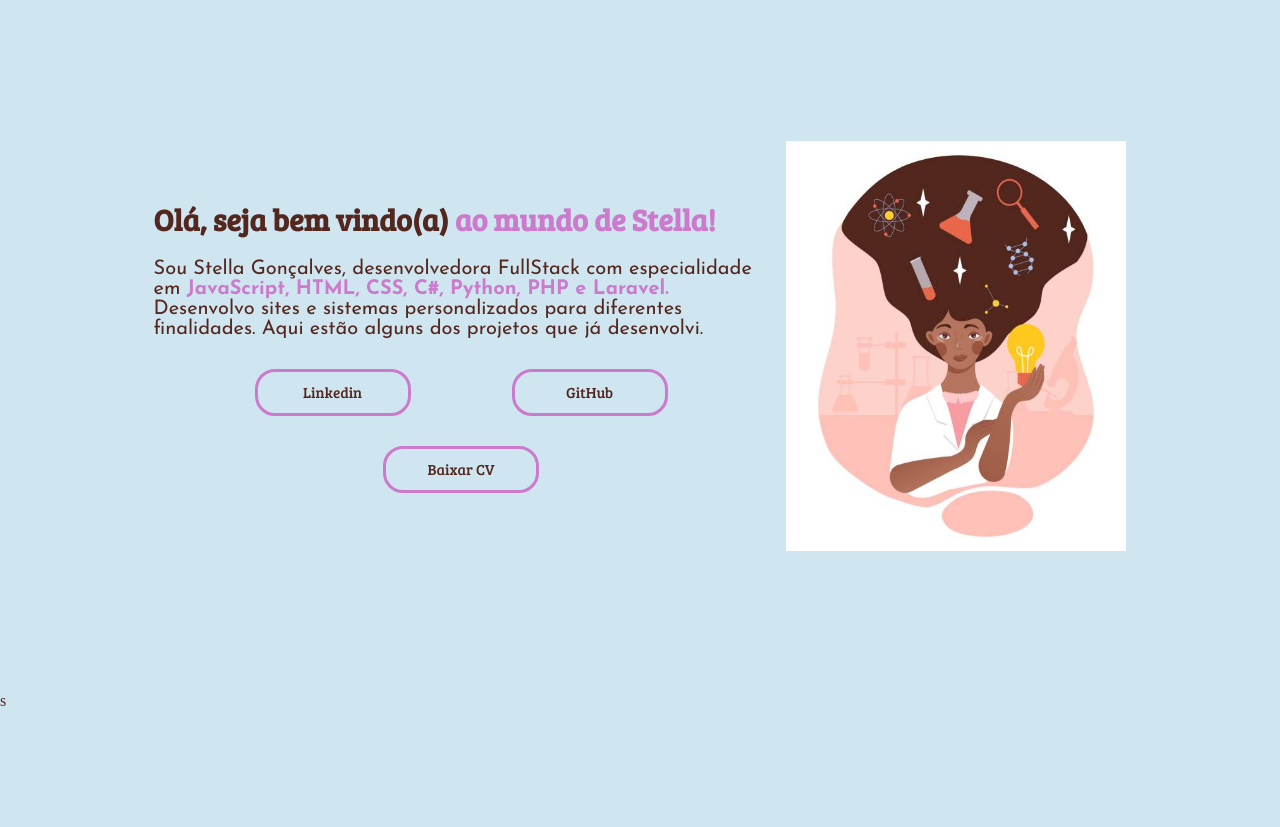
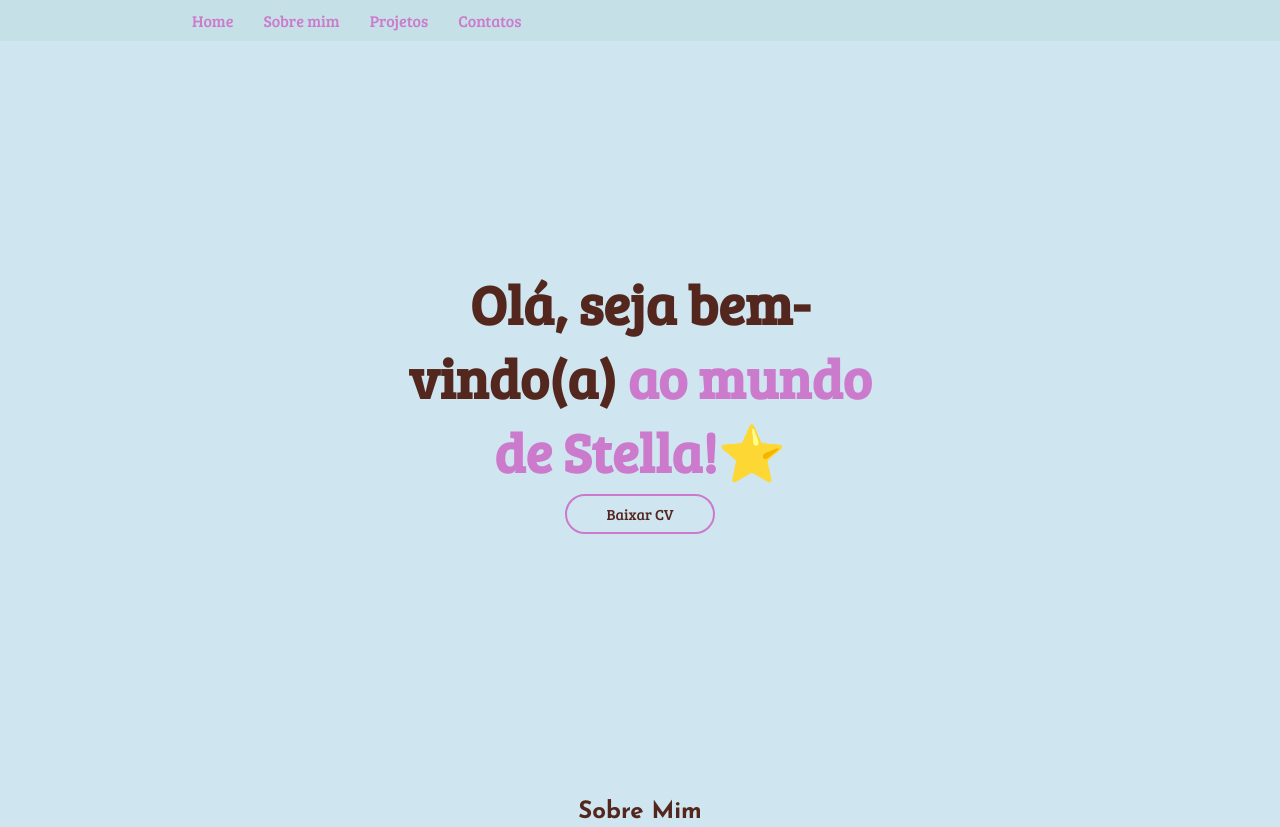
Before and after one commit to stellag2003/Portfolio, a plain HTML site: page index.html in a window 1280 px wide. Shown: the top 827 px of the page. Drawn offline with Linux system fonts and the light colour scheme.

Commit message:
organizei o sobre mim

```diff
--- a/index.html
+++ b/index.html
@@ -1,29 +1,68 @@
 <!DOCTYPE html>
-<html lang="en">
+<html lang="pt-br">
 <head>
     <meta charset="UTF-8">
     <meta name="viewport" content="width=device-width, initial-scale=1.0">
-    <link rel="stylesheet" href="style.css">
+    <link rel="stylesheet" href="styles/style.css">
     <title>Portfolio</title>
 </head>
 <body>
-   <header></header>
-   <main class="apresentacao">
-      <section class="apresentacao_conteudo">
-        <h1 class="apresentacao_conteudo_titulo" >Olá, seja bem vindo(a)<strong class="titulo-destaque"> ao mundo de Stella!</strong></h1>
-        <p class="apresentacao_conteudo_texto">Sou Stella Gonçalves, desenvolvedora <span>FullStack</span> com especialidade em <strong class="titulo-destaque">JavaScript, HTML, CSS, C#, Python, PHP e Laravel.</strong> Desenvolvo sites e sistemas personalizados para diferentes finalidades. Aqui estão alguns dos projetos que já desenvolvi.</p>
-        <div class="apresentacao_links">
-            <a class="apresentacao_links_link" href="https://www.linkedin.com/in/stella-goncalves-mendonca/" target="_blank">Linkedin</a>
-            <a class="apresentacao_links_link" href="https://github.com/stellag2003" target="_blank">GitHub</a>
+   <header class="cabecalho">
+      <nav class="cabecalho_menu">
+         <a class="cabecalho_menu_link" href="#inicio">Home</a>
+         <a class="cabecalho_menu_link" href="#sobre">Sobre mim</a>
+         <a class="cabecalho_menu_link" href="#projetos">Projetos</a>
+         <a class="cabecalho_menu_link" href="#contatos">Contatos</a>
+      </nav>
+   </header>
+   <main class="apresentacao" id="inicio">
+       <section class="apresentacao_conteudo">
+          <h1 class="apresentacao_conteudo_titulo">Olá, seja bem-vindo(a) <strong class="titulo-destaque">ao mundo de Stella!⭐</strong></h1>
+          <div class="apresentacao_links">
+            <a class="apresentacao_links_link" href="https://drive.google.com/file/d/117lI3iaPqYYvgtx_no6aFALc-J1Da2uP/view?usp=sharing" target="_blank">Baixar CV</a>
+          </div>
+       </section>
+
+       <section id="sobre">
+        <h2>Sobre Mim</h2>
+        <div class="apresentacao_conteudo_flex">
+            <p class="apresentacao_conteudo_texto">
+                Sou Stella Gonçalves, desenvolvedora FullStack movida pela paixão por tecnologia,
+                inovação e pela vontade de deixar minha marca no mundo, tudo isso enquanto me divirto no processo!
+                Tenho experiência em <strong class="titulo-destaque">JavaScript, HTML, CSS, C# (.NET), Python, PHP,
+                Laravel e SQL</strong>, criando sites e sistemas que são a cara de quem os utiliza.
+                Também sou apaixonada por design, e acredito que a estética e a funcionalidade devem andar sempre juntas.
+                Atualmente, curso <strong class="titulo-destaque">Engenharia de Software</strong>, onde continuo ampliando minhas habilidades e visão sobre o
+                universo da programação. Estou sempre em busca de aprender mais e aplicar soluções inovadoras, eficientes
+                e, quem sabe, fazer o mundo um pouco mais tecnológico (e descontraído)! <strong class="titulo-destaque">Aqui estão alguns dos projetos que
+                já desenvolvi.</strong>
+            </p>
+            <img src="assets/garota.jpg" alt="Ilustração de uma garota" class="imagem">
         </div>
-        <div class="btn-curriculo">
-            <a class="apresentacao_links_link"href="https://drive.google.com/file/d/117lI3iaPqYYvgtx_no6aFALc-J1Da2uP/view?usp=sharing" target="_blank">Baixar CV</a>
-        </div>
+    </section>
 
-    </section>
-    <img src="garota.jpg" alt="ilustração de uma garota" class="imagem">
+            <h2>Projetos</h2>
+        </section>
+
+        <section id="contatos">
+            <h2>Contatos</h2>
+            <div class="apresentacao_links">
+                <h2 class="apresentacao_links_sub">Minhas redes:</h2>
+                <a class="apresentacao_links_link" href="https://www.linkedin.com/in/stella-goncalves-mendonca/" target="_blank">
+                    <img src="assets/linkedin.png" alt=""> LinkedIn
+                </a>
+                <a class="apresentacao_links_link" href="https://github.com/stellag2003" target="_blank">
+                    <img src="assets/github.png" alt=""> GitHub
+                </a>
+            </div>
+        </section>
+
    </main>
-<footer></footer>
+
+    <footer class="rodape">
+        <p>© Stella Gonçalves 2025</p>
+    </footer>
+
     <script src="script.js"></script>
 </body>
-</html>s
+</html>
--- a/style.css
+++ /dev/null
@@ -1,87 +0,0 @@
-
-@import url('https://fonts.googleapis.com/css2?family=Bree+Serif&family=Inconsolata:wght@200..900&family=Josefin+Sans:ital,wght@0,100..700;1,100..700&display=swap');
-
-* {
-    margin: 0;
-    padding: 0;
-    /*da um reset em todos os elementos da tela, nos
-    seus margins e paddings*/
-}
-
-.imagem{
-    height: 410px;
-    width: 35%;
-}
-
-body{
-    box-sizing: border-box;
-    height: 100vh;
-    background-color: #CFE5F0;
-    color: #53271E;
-
-}
-
-.titulo-destaque{
-    color: #CC7ACC;
-}
-
-.apresentacao{
-    margin: 11% 12%;
-    display:flex;
-    align-items: center;
-    justify-content: space-between;
-}
-
-.apresentacao_conteudo{
-    width: 615px;
-    display: flex;
-    flex-direction: column;
-    gap: 20px;
-
-}
-
-.apresentacao_conteudo_titulo{
-    font-size: 30px;
-    font-family: "Bree Serif", serif;
-
-}
-
-.apresentacao_conteudo_texto{
-    font-size: 20px;
-    font-family: "Josefin Sans", serif;
-}
-
-.apresentacao_links{
-    display: flex;
-    justify-content: space-evenly;
-}
-
-.apresentacao_links_link{
-
-    width: 150px;
-    height: 20px;
-    text-align: center;
-    border-radius: 20px;
-    border-color: #CC7ACC;
-    border-style: solid;
-    font-size: 15px;
-    padding: 10.5px 0;
-    margin-top: 10px;
-    text-decoration: none;
-    color: #53271E;
-    font-family: "Bree Serif", serif;
-}
-
-.apresentacao_links_link:hover{
-    background-color: #CC7ACC;
-}
-
-.btn-curriculo{
-    display:flex ;
-    justify-content: center;
-}
-
-h1{
-    font-weight: bold;
-
-}
--- /dev/null
+++ b/styles/style.css
@@ -0,0 +1,151 @@
+@import url('https://fonts.googleapis.com/css2?family=Bree+Serif&family=Inconsolata:wght@200..900&family=Josefin+Sans:ital,wght@0,100..700;1,100..700&display=swap');
+
+* {
+    margin: 0;
+    padding: 0;
+    box-sizing: border-box;
+}
+
+body {
+    background-color: #CFE5F0;
+    color: #53271E;
+    font-family: "Josefin Sans", sans-serif;
+}
+
+/* Para navegadores WebKit (Chrome, Edge e Safari) */
+::-webkit-scrollbar {
+    width: 3px; /* Largura da barra de rolagem */
+}
+
+::-webkit-scrollbar-track {
+    background: #CFE5F0; /* Cor do fundo da barra */
+}
+
+::-webkit-scrollbar-thumb {
+    background: #CC7ACC; /* Cor do "botão" da barra */
+    border-radius: 30px; /* Borda arredondada */
+}
+
+
+.cabecalho {
+    padding: 1% 0% 0% 15%;
+    position: fixed; /* Fixa o cabeçalho na tela */
+    top: 0; /* Gruda no topo */
+    left: 0; /* Alinha à esquerda */
+    width: 100%; /* Ocupa toda a largura */
+    background-color: #c5e0e7;
+    padding: 10px 15%; /* Mantém o espaçamento */
+    z-index: 1000; /* Garante que fique acima dos outros elementos */
+}
+
+.cabecalho_menu {
+    display: flex;
+    gap: 30px;
+}
+
+.cabecalho_menu_link {
+    font-family: "Bree Serif", serif;
+    font-size: 16px;
+    color: #CC7ACC;
+    text-decoration: none;
+}
+
+.titulo-destaque {
+    color: #CC7ACC;
+}
+
+.apresentacao {
+    width: 100%; /* Garante que ocupe toda a largura */
+    display: flex;
+    flex-direction: column;
+    align-items: center;
+    justify-content: center; /* Centraliza tudo verticalmente */
+    text-align: center;
+}
+
+.apresentacao_conteudo {
+    width: 615px;
+    display: flex;
+    flex-direction: column;
+    justify-content: center; /* Garante que os elementos fiquem no centro */
+    align-items: center;
+    height: 100vh; /* Ocupa toda a altura da tela */
+    gap: 6px;
+}
+
+.apresentacao_conteudo_titulo {
+    font-size: 55px;
+    font-family: "Bree Serif", serif;
+    padding: 0 9%; /* Reduzi o padding vertical para evitar empurrar o botão */
+    text-align: center;
+}
+
+.apresentacao_conteudo_texto{
+    font-size: 150%;
+    text-align: left;
+    margin: 50px 10px 70px 50px;
+    width: 60%;
+}
+
+.apresentacao_conteudo_flex {
+    display: flex;
+    align-items: center; /* Alinha verticalmente */
+    justify-content: center; /* Distribui os elementos */
+    gap: 10px; /* Agora deve funcionar */
+    height: 100vh; /* Ocupa toda a altura da tela */
+}
+
+.apresentacao_links {
+    display: flex;
+    flex-direction: column;
+    justify-content: center;
+    align-items: center;
+    gap: 11px;
+}
+
+.apresentacao_links_link {
+    display: flex;
+    justify-content: center;
+    align-items: center;
+    gap: 10px;
+    width: 150px;
+    height: 40px;
+    text-align: center;
+    border-radius: 20px;
+    border: 2px solid #CC7ACC;
+    font-size: 15px;
+    padding: 10px;
+    text-decoration: none;
+    color: #53271E;
+    font-family: "Bree Serif", serif;
+    transition: background-color 0.3s;
+}
+
+.apresentacao_links_link:hover {
+    background-color: #CC7ACC;
+    color: white;
+}
+
+.apresentacao_links_sub {
+    font-size: 20px;
+}
+
+h1 {
+    font-weight: bold;
+}
+
+.imagem {
+
+    width: 30%;
+    max-width: 300px; /* Define um limite de tamanho */
+    border-radius: 900px;
+}
+
+.rodape {
+    padding: 8px;
+    color: #CC7ACC;
+    background-color: #BAE5F0;
+    text-align: center;
+    font-family: "Bree Serif", serif;
+    font-size: 13px;
+}
```
Also changed, not shown: assets/garota.jpg (renamed from garota.jpg), assets/github.png (added), assets/linkedin.png (added).
